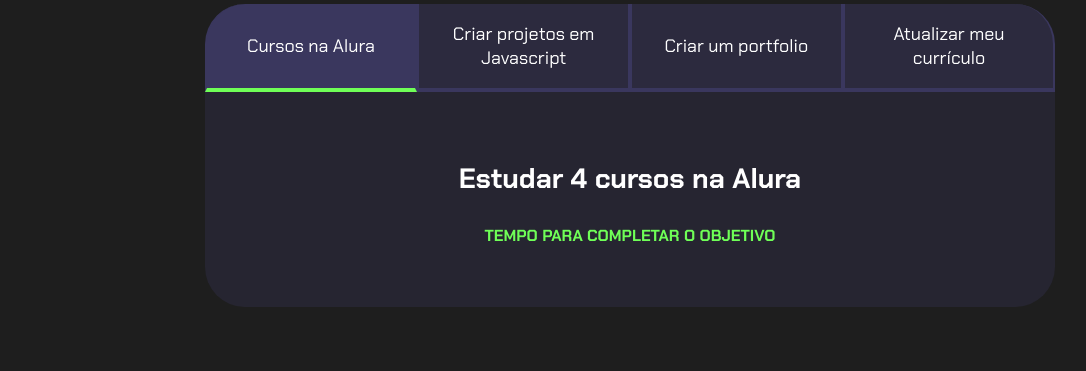
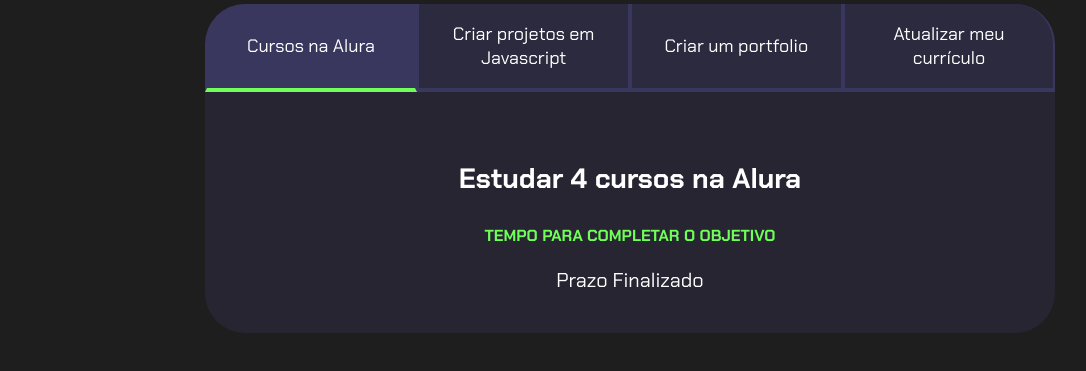
Before and after one commit to anagabrielatokuho/Projeto-de-vida-organizando-objetivos-futuros-com-matem-tica-aplicada, a plain HTML site: page index.html in a window 1280 px wide. Both pictures are taken after a click on the button "Cursos na Alura". Shown: the part 99-470 px from the top of the page, without its empty margins (10-1096 px from the left). Drawn offline with Linux system fonts and the light colour scheme.

Commit message:
Add files via upload

```diff
--- a/index.html
+++ b/index.html
@@ -20,18 +20,22 @@
             <div class="aba-conteudo ativo">
                 <h3 class="aba-conteudo-titulo-principal">Estudar 4 cursos na Alura</h3>
                 <h4 class="aba-conteudo-titulo-secundario">Tempo para completar o objetivo</h4>
+                <div class="contador"></div>
             </div>
             <div class="aba-conteudo">
                 <h3 class="aba-conteudo-titulo-principal">Criar 5 projetos em Javascript</h3>
                 <h4 class="aba-conteudo-titulo-secundario">Tempo para completar o objetivo</h4>
+                <div class="contador"></div>
             </div>
             <div class="aba-conteudo">
                 <h3 class="aba-conteudo-titulo-principal">Criar um portfolio com os meus 3 melhores projetos</h3>
                 <h4 class="aba-conteudo-titulo-secundario">Tempo para completar o objetivo</h4>
+                <div class="contador"></div>
             </div>
             <div class="aba-conteudo">
                 <h3 class="aba-conteudo-titulo-principal">Atualizar meu curriculo com os certificados da Alura</h3>
                 <h4 class="aba-conteudo-titulo-secundario">Tempo para completar o objetivo</h4>
+                <div class="contador"></div>
             </div>
         </div>
     </div>
--- a/main.js
+++ b/main.js
@@ -1,12 +1,55 @@
 const botoes = document.querySelectorAll(".botao");
+const textos = document.querySelectorAll(".aba-conteudo");
 
-for(let i=0;i <botoes.length;i++){
-    botoes[i].onclick = function(){
+for (let i = 0; i < botoes.length; i++) {
+    botoes[i].onclick = function () {
 
-        for(let j=0;j<botoes.length;j++){
+        for (let j = 0; j < botoes.length; j++) {
             botoes[j].classList.remove("ativo");
+            textos[j].classList.remove("ativo");
         }
 
         botoes[i].classList.add("ativo");
+        textos[i].classList.add("ativo");
     }
 }
+
+const contadores = document.querySelectorAll(".contador");
+const tempoObjetivo1 = new Date("2020-10-05T00:00:00");
+const tempoObjetivo2 = new Date("2023-12-05T00:00:00");
+const tempoObjetivo3 = new Date("2023-12-30T00:00:00");
+const tempoObjetivo4 = new Date("2024-02-01T00:00:00");
+
+const tempos = [tempoObjetivo1,tempoObjetivo2,tempoObjetivo3,tempoObjetivo4];
+
+
+function calculaTempo(tempoObjetivo) {
+    let tempoAtual = new Date();
+    let tempoFinal = tempoObjetivo - tempoAtual;
+    let segundos = Math.floor(tempoFinal / 1000);
+    let minutos = Math.floor(segundos / 60);
+    let horas = Math.floor(minutos / 60);
+    let dias = Math.floor(horas / 24);
+
+    segundos %= 60;
+    minutos %= 60;
+    horas %= 24;
+    if (tempoFinal > 0){
+        return dias + " dias " + horas + " horas " + minutos + " minutos " + segundos + " segundos";
+    } else {
+        return "Prazo Finalizado";
+    }
+}
+
+function atualizaCronometro(){
+    for (let i=0; i<contadores.length;i++){
+        contadores[i].textContent = calculaTempo(tempos[i]);
+    }
+}
+
+function comecaCronometro(){
+    atualizaCronometro();
+    setInterval(atualizaCronometro,1000);
+}
+
+comecaCronometro();
--- a/style.css
+++ b/style.css
@@ -88,6 +88,10 @@ body {
     color: var(--verde);
     text-transform: uppercase;
 }
+.contador{
+    font-size: 20px;
+    text-align: center;
+}
 
 @media screen and (min-width: 768px) {
     .botoes {
```
